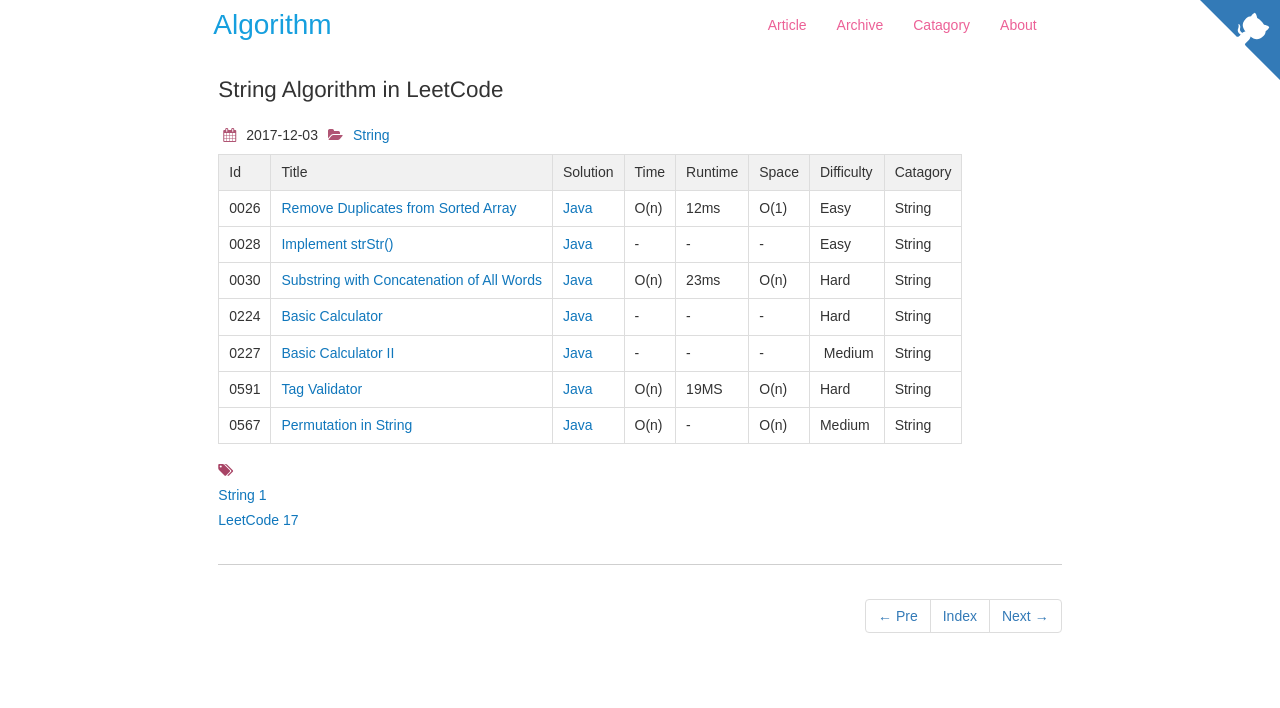
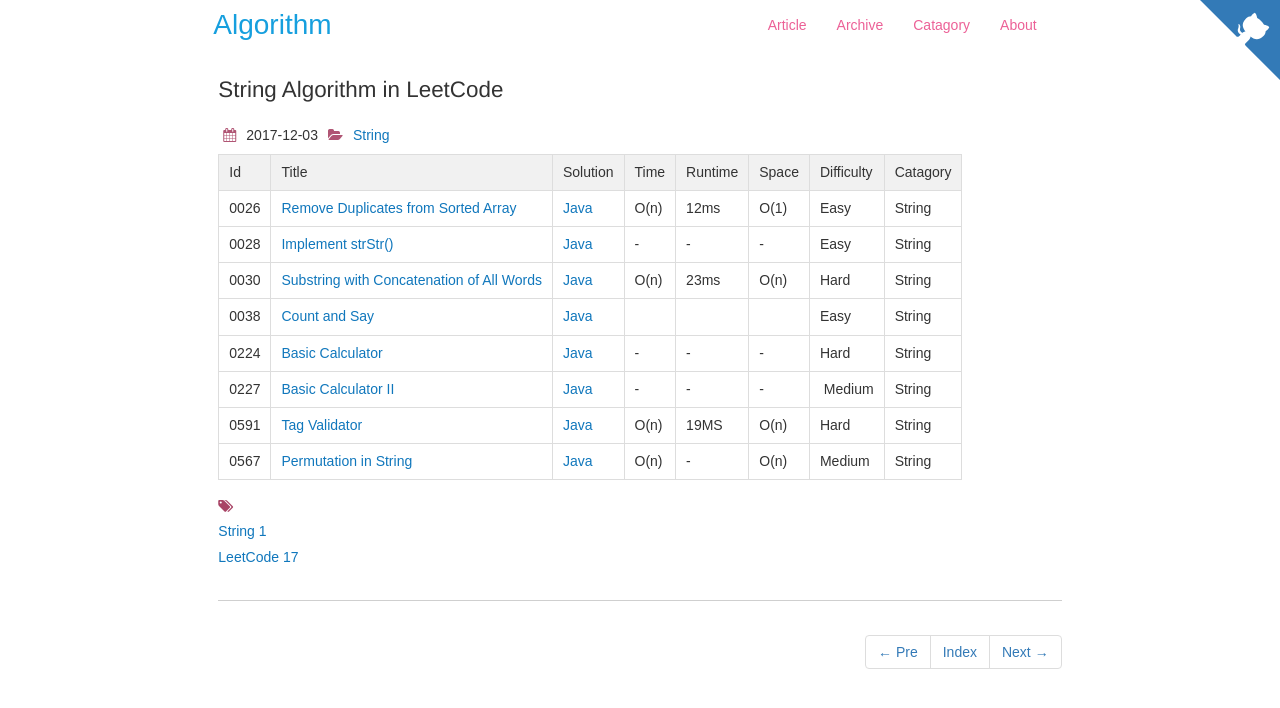
Before and after one commit to dunso/algorithm, a Jekyll site: the page built from docs/_posts/2017-12-03-String.md, in a window 1280 px wide. Shown: the top 708 px of the page. Built offline with Jekyll 4.4.1, drawn with Linux system fonts in a browser that asks for light colours; nearby versions of some CDN libraries.

Commit message:
Update 2017-12-03-String.md

```diff
--- a/docs/_posts/2017-12-03-String.md
+++ b/docs/_posts/2017-12-03-String.md
@@ -15,6 +15,7 @@
 |0026|[Remove Duplicates from Sorted Array](https://leetcode.com/problems/remove-duplicates-from-sorted-array/) | [Java](https://e.srl/leetcode-26/)  | O(n) |12ms| O(1)  |  Easy |String|
 |0028|[Implement strStr()](https://leetcode.com/problems/implement-strstr) | [Java](https://e.srl/leetcode-28/)  | -|-|-|  Easy |String|
 |0030|[Substring with Concatenation of All Words](https://leetcode.com/problems/substring-with-concatenation-of-all-words) | [Java](https://e.srl/leetcode-30/)  | O(n) |23ms| O(n)  |  Hard |String|
+|0038|[Count and Say](https://leetcode.com/problems/count-and-say/) | [Java](https://e.srl/leetcode-38/)  ||||  Easy |String|
 |0224|[Basic Calculator](https://leetcode.com/problems/basic-calculator/) | [Java](https://e.srl/leetcode-224/)  |-|-|-|  Hard |String|
 |0227|[Basic Calculator II](https://leetcode.com/problems/basic-calculator-ii/)  | [Java](https://e.srl/leetcode-227/)  |-|-|-|  Medium |String|
 |0591|[Tag Validator](https://leetcode.com/problems/tag-validator)| [Java](https://e.srl/leetcode-591/)  | O(n) |19MS| O(n)  |  Hard |String|
```
